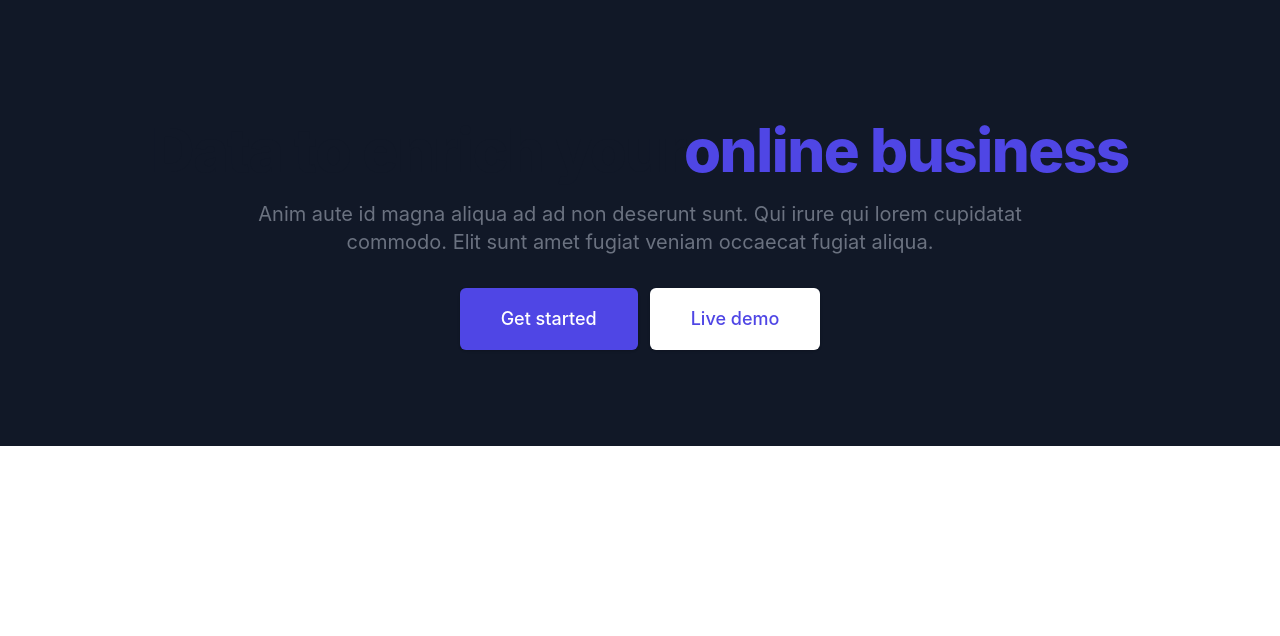
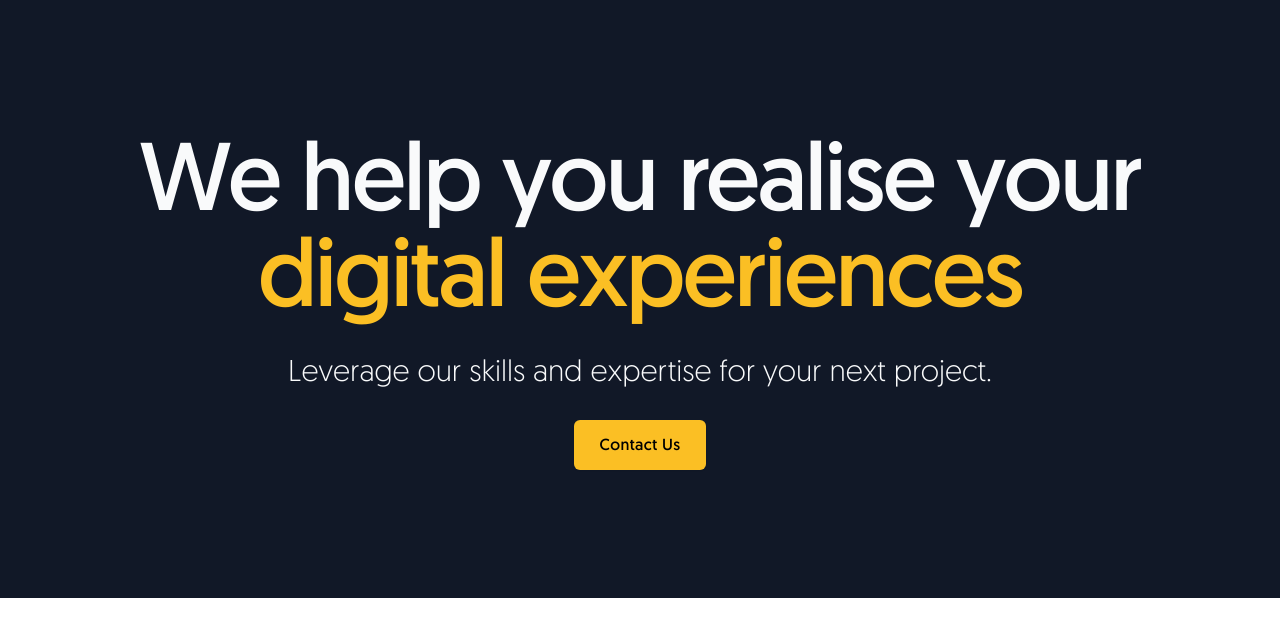
Before and after one commit to AlvSovereign/SovereignWebLimited, a React app in the folder packages/swl-web/: page / in a window 1280 px wide. Built offline with nearby package versions, Linux system fonts and the light colour scheme.

Commit message:
Next (#5)
* type fix

* hero updates

```diff
--- a/packages/swl-web/pages/_app.tsx
+++ b/packages/swl-web/pages/_app.tsx
@@ -1,6 +1,6 @@
 import '../styles/globals.css';
 
-function App({ Component, pageProps }) {
+function App({ Component, pageProps }: any) {
   return (
     <>
       <main className='relative'>
--- a/packages/swl-web/src/components/Hero/Hero.tsx
+++ b/packages/swl-web/src/components/Hero/Hero.tsx
@@ -1,5 +1,5 @@
 import { FC } from 'react';
-import { Row } from '../';
+import { Button, Row, Text } from '../';
 
 interface HeroProps {}
 
@@ -12,39 +12,43 @@ const Hero: FC<HeroProps> = ({}) => {
       direction='col'
       justifyContent='center'
       withContainer={true}>
-      <div className='relative pt-6 pb-16 sm:pb-24'>
-        <div className='mt-16 mx-auto max-w-7xl px-4 sm:mt-24'>
-          <div className='text-center'>
-            <h1 className='text-4xl tracking-tight font-extrabold text-gray-900 sm:text-5xl md:text-6xl'>
-              <span className='block xl:inline'>Data to enrich your</span>
-              <span className='block text-indigo-600 xl:inline'>
-                online business
-              </span>
-            </h1>
-            <p className='mt-3 max-w-md mx-auto text-base text-gray-500 sm:text-lg md:mt-5 md:text-xl md:max-w-3xl'>
-              Anim aute id magna aliqua ad ad non deserunt sunt. Qui irure qui
-              lorem cupidatat commodo. Elit sunt amet fugiat veniam occaecat
-              fugiat aliqua.
-            </p>
-            <div className='mt-5 max-w-md mx-auto sm:flex sm:justify-center md:mt-8'>
-              <div className='rounded-md shadow'>
-                <a
-                  href='#'
-                  className='w-full flex items-center justify-center px-8 py-3 border border-transparent text-base font-medium rounded-md text-white bg-indigo-600 hover:bg-indigo-700 md:py-4 md:text-lg md:px-10'>
-                  Get started
-                </a>
-              </div>
-              <div className='mt-3 rounded-md shadow sm:mt-0 sm:ml-3'>
-                <a
-                  href='#'
-                  className='w-full flex items-center justify-center px-8 py-3 border border-transparent text-base font-medium rounded-md text-indigo-600 bg-white hover:bg-gray-50 md:py-4 md:text-lg md:px-10'>
-                  Live demo
-                </a>
-              </div>
-            </div>
-          </div>
-        </div>
-      </div>
+      <Row
+        as='div'
+        className='py-12 md:py-32 w-full'
+        direction='col'
+        justifyContent='center'>
+        <Text
+          align='center'
+          as='h1'
+          className='text-gray-50 block'
+          type='hero'
+          weight='semibold'>
+          {'We help you realise your'}
+        </Text>
+        <Text
+          align='center'
+          as='h1'
+          className='block text-yellow-400 mb-4 md:mb-8'
+          type='hero'
+          weight='semibold'>
+          {'digital experiences'}
+        </Text>
+        <Text
+          align='center'
+          className='text-gray-50 mb-4 md:mb-8'
+          as='h2'
+          type='subheading'
+          weight='light'>
+          {'Leverage our skills and expertise for your next project.'}
+        </Text>
+        <Button
+          className='self-center'
+          onClick={() => {}}
+          size='xl'
+          type='button'>
+          Contact Us
+        </Button>
+      </Row>
     </Row>
   );
 };
--- a/packages/swl-web/src/components/index.ts
+++ b/packages/swl-web/src/components/index.ts
@@ -1,6 +1,8 @@
 import Hero from './Hero/Hero';
 
+import Button from './ui/Button/Button'
 import Container from './ui/Container/Container'
 import Row from './ui/Row/Row'
+import Text from './ui/Text/Text'
 
-export { Container, Hero, Row }
+export { Button, Container, Hero, Row, Text }
--- /dev/null
+++ b/packages/swl-web/src/components/ui/Button/Button.tsx
@@ -0,0 +1,33 @@
+import clsx from 'clsx';
+import { FC, ReactNode } from 'react';
+
+interface ButtonProps {
+  children: ReactNode;
+  className?: string;
+  onClick: () => void;
+  size: 'xl';
+  type: 'button';
+}
+
+const Button: FC<ButtonProps> = ({
+  children,
+  className,
+  onClick,
+  size,
+  type,
+}) => {
+  return (
+    <button
+      onClick={onClick}
+      type={type}
+      className={clsx(
+        'font-sans font-semibold tracking-wide inline-flex items-center border border-transparent  shadow-sm text-black bg-yellow-400 hover:bg-yellow-500 focus:outline-none focus:ring-2 focus:ring-offset-2 focus:ring-yellow-500',
+        { 'px-6 py-3 text-base rounded-md': size === 'xl' },
+        className
+      )}>
+      {children}
+    </button>
+  );
+};
+
+export default Button;
--- a/packages/swl-web/src/components/ui/Container/Container.tsx
+++ b/packages/swl-web/src/components/ui/Container/Container.tsx
@@ -10,7 +10,7 @@ const Container: FC<ContainerProps> = ({ className, children }) => {
   return (
     <div
       className={clsx(
-        'container mx-auto max-w-7xl px-4 sm:px-6 lg:px-8',
+        'container mx-auto max-w-6xl px-4 sm:px-6 lg:px-8',
         className
       )}>
       {children}
--- a/packages/swl-web/src/components/ui/Row/Row.tsx
+++ b/packages/swl-web/src/components/ui/Row/Row.tsx
@@ -15,7 +15,7 @@ type Justify =
 type Direction = 'col' | 'row' | 'row-reverse' | ResponsiveProps;
 
 interface RowProps {
-  alignItems: Alignment;
+  alignItems?: Alignment;
   alignSelf?: Alignment;
   as: any;
   children: ReactNode;
--- /dev/null
+++ b/packages/swl-web/src/components/ui/Text/Text.tsx
@@ -0,0 +1,73 @@
+import { FC, ReactNode } from 'react';
+import clsx from 'clsx';
+
+interface TextProps {
+  align?: 'left' | 'center' | 'right';
+  children: ReactNode;
+  className?: string;
+  as: any;
+  display?: 'block' | 'inline';
+  gutterBottom?: 'sm' | 'md' | 'lg';
+  style?: object;
+  type?:
+    | 'hero'
+    | 'heading'
+    | 'nav'
+    | 'normal'
+    | 'pageTitle'
+    | 'paragraph'
+    | 'subheading';
+  weight?: 'light' | 'medium' | 'semibold';
+  rest?: any;
+}
+
+const Text: FC<TextProps> = ({
+  children,
+  className,
+  as = 'p',
+  display = 'block',
+  gutterBottom,
+  align,
+  type,
+  style,
+  weight,
+  ...rest
+}) => {
+  const Element = as;
+  return (
+    <Element
+      className={clsx(
+        'text-opacity',
+        'font-sans',
+        'subpixel-antialiased',
+        {
+          block: display === 'block',
+          inline: display === 'inline',
+          'mb-2': gutterBottom === 'sm',
+          'mb-4': gutterBottom === 'md',
+          'mb-8': gutterBottom === 'lg',
+          'text-center': align === 'center',
+          'text-left': align === 'left',
+          'text-right': align === 'right',
+          'text-xl': type === 'nav',
+          'text-3xl md:text-4xl tracking-tight': type === 'heading',
+          'text-4xl md:text-6xl lg:text-7xl xl:text-8xl tracking-tight':
+            type === 'hero',
+          'text-4xl md:text-6xl tracking-tight': type === 'pageTitle',
+          'text-base md:text-xl': type === 'paragraph',
+          'text-xl md:text-3xl': type === 'subheading',
+          'hero-font': type === 'hero',
+          'font-light': weight === 'light',
+          'font-medium': weight === 'medium',
+          'font-semibold': weight === 'semibold',
+        },
+        className
+      )}
+      style={style}
+      {...rest}>
+      {children}
+    </Element>
+  );
+};
+
+export default Text;
--- a/packages/swl-web/styles/globals.css
+++ b/packages/swl-web/styles/globals.css
@@ -1,6 +1,27 @@
 @tailwind base;
 @tailwind components;
 @tailwind utilities;
+
+@font-face {
+  font-family: 'Geomanist';
+  src: url('../src/fonts/geomanist-light-webfont.woff2') format('woff2');
+  font-weight: 300;
+  font-style: normal;
+}
+
+@font-face {
+  font-family: 'Geomanist';
+  src: url('../src/fonts/geomanist-regular-webfont.woff2') format('woff2');
+  font-weight: 500;
+  font-style: normal;
+}
+
+@font-face {
+  font-family: 'Geomanist';
+  src: url('../src/fonts/geomanist-book-webfont.woff2') format('woff2');
+  font-weight: 600;
+  font-style: normal;
+}
 
 html,
 body {
--- a/packages/swl-web/tailwind.config.js
+++ b/packages/swl-web/tailwind.config.js
@@ -1,8 +1,24 @@
 module.exports = {
-  purge: ['./pages/**/*.tsx'],
+  purge: ['./pages/**/*.*', './src/**/*.*'],
   darkMode: false, // or 'media' or 'class'
   theme: {
     extend: {},
+    fontFamily: {
+      sans: [
+        'Geomanist',
+        '-apple-system',
+        'BlinkMacSystemFont',
+        'Segoe UI',
+        'Roboto',
+        'Oxygen',
+        'Ubuntu',
+        'Cantarell',
+        'Fira Sans',
+        'Droid Sans',
+        'Helvetica Neue',
+        'sans-serif',
+      ],
+    },
   },
   variants: {
     extend: {},
```
Also changed, not shown: packages/swl-web/src/fonts/fonts.css (added, +13 -0 lines), packages/swl-web/src/fonts/geomanist-book-webfont.woff2 (added), packages/swl-web/src/fonts/geomanist-light-webfont.woff2 (added), packages/swl-web/src/fonts/geomanist-regular-webfont.woff2 (added).
